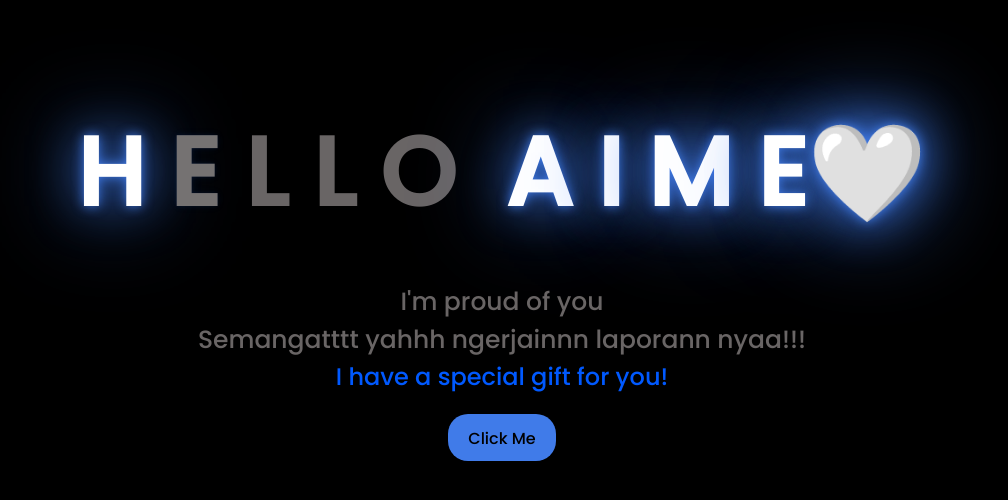
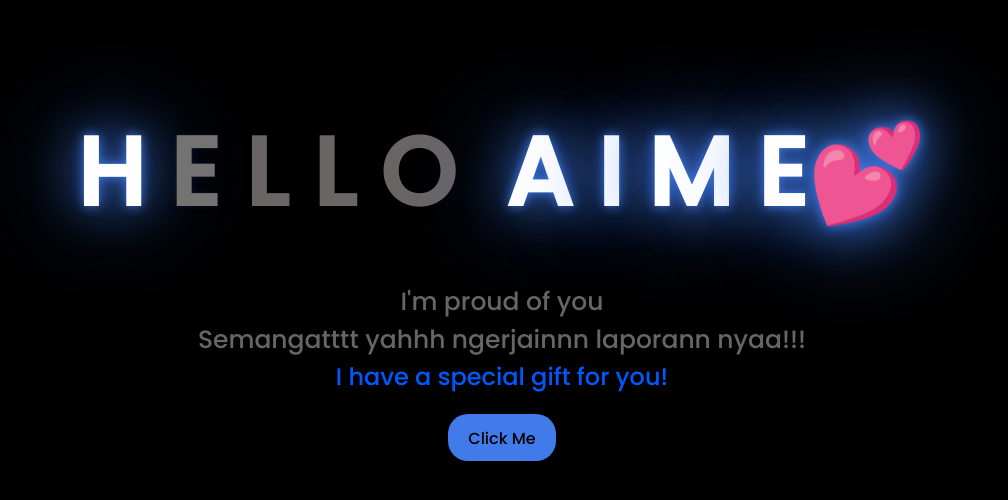
Before and after one commit to Aliii-Dev/special-person, a plain HTML site: page index.html in a window 1280 px wide. Shown: the part 128-628 px from the top of the page, without its empty margins (146-1154 px from the left). Drawn offline with Linux system fonts and the light colour scheme.

Commit message:
update emote

```diff
--- a/index.html
+++ b/index.html
@@ -20,7 +20,7 @@
         <span>A</span>
         <span>I</span>
         <span>M</span>
-        <span>E🤍</span>
+        <span>E💕</span>
     </div>
     <div class="isi">
         <br>
```
